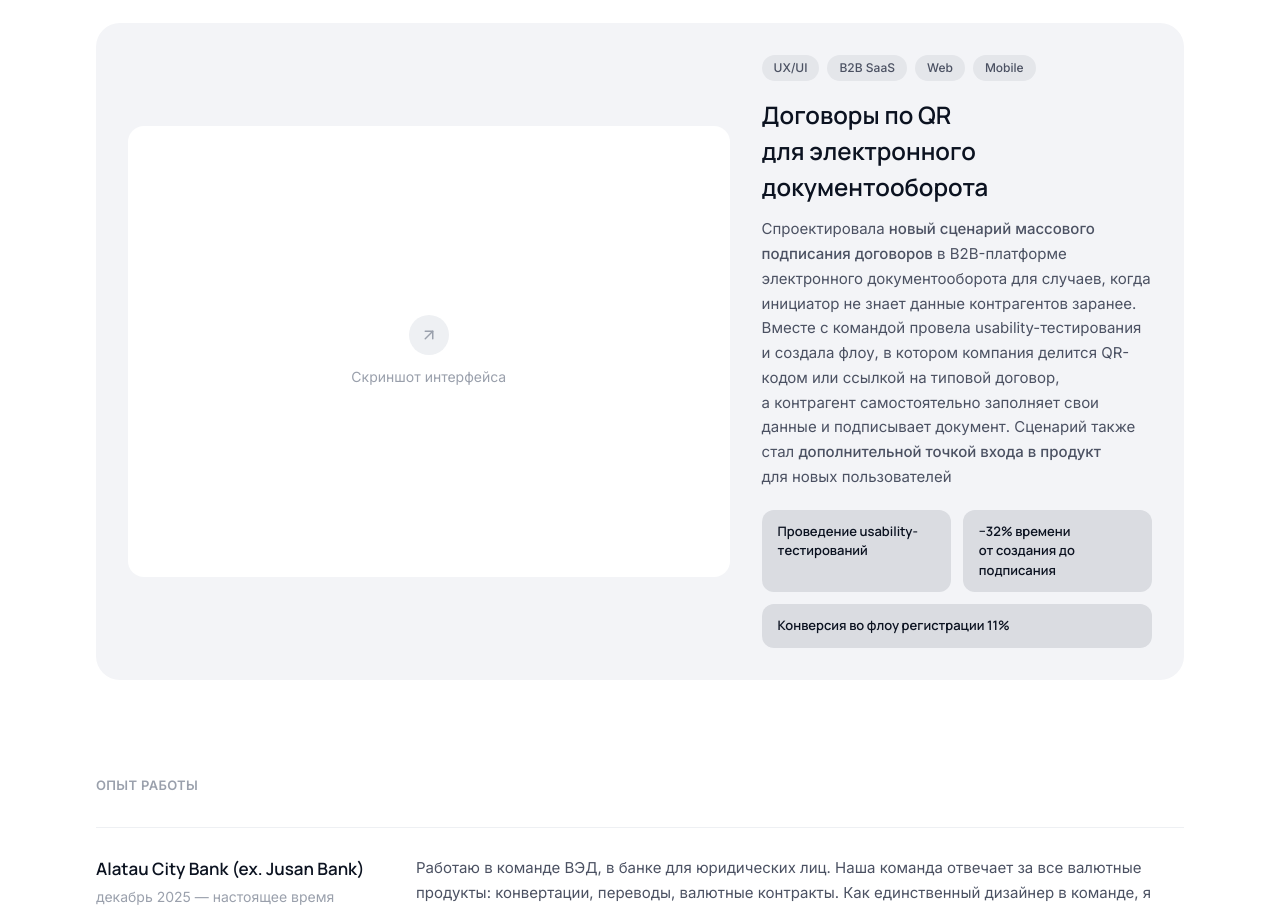
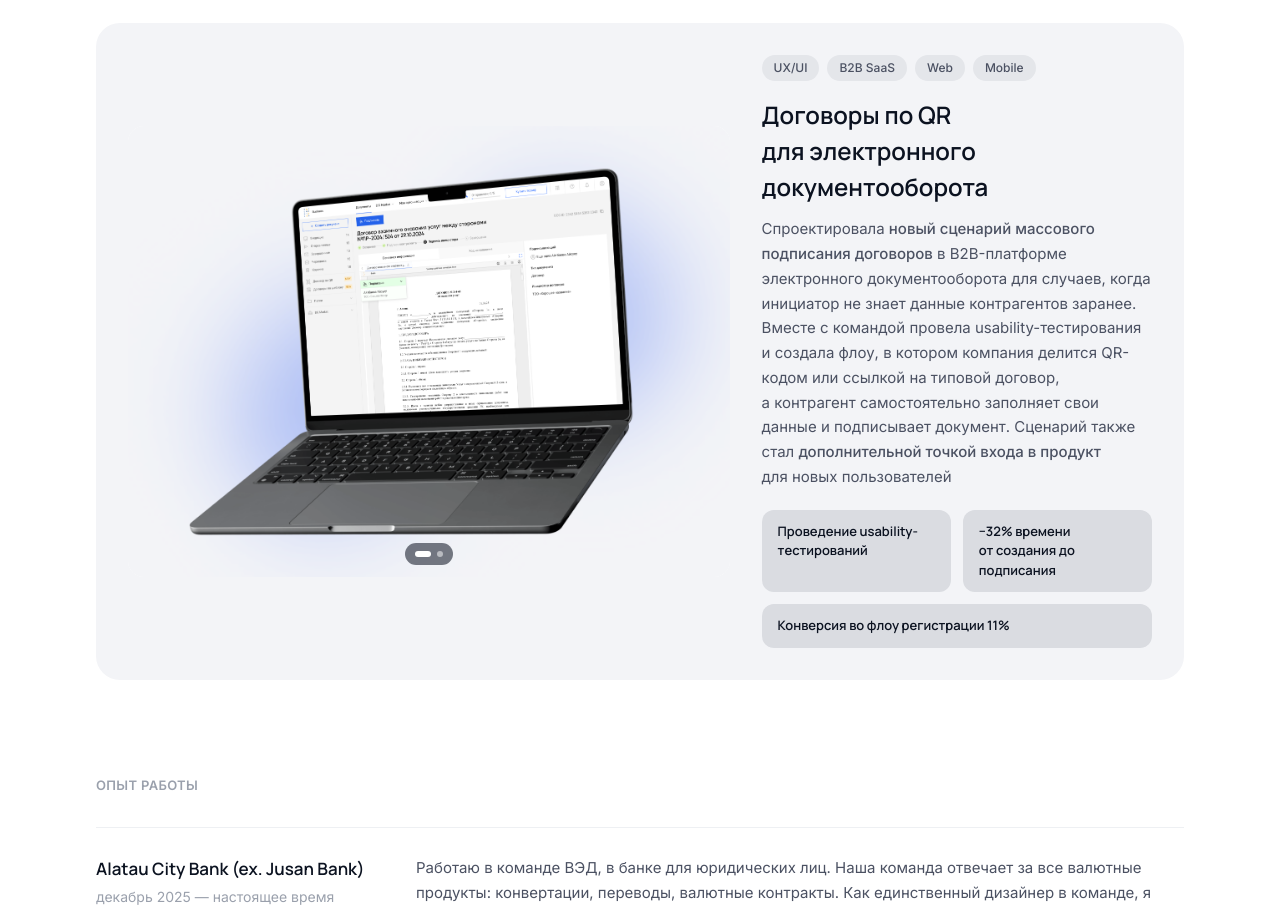
Before and after one commit to aisuluaitbayeva/aisulu-portfolio, a React (Vite) app: page / in a window 1280 px wide. Shown: the part 1640-2549 px from the top of the page. Built offline with nearby package versions, Linux system fonts and the light colour scheme.

Commit message:
Update Projects – добавила скрины к третьему проекту

```diff
--- a/src/App.jsx
+++ b/src/App.jsx
@@ -247,7 +247,10 @@ const projects = [
       "Спроектировала новый сценарий массового подписания договоров в B2B-платформе электронного документооборота для случаев, когда инициатор не знает данные контрагентов заранее. Вместе с командой провела usability-тестирования и создала флоу, в котором компания делится QR-кодом или ссылкой на типовой договор, а контрагент самостоятельно заполняет свои данные и подписывает документ. Сценарий также стал дополнительной точкой входа в продукт для новых пользователей",
     results: ["Проведение usability-тестирований", "−32% времени от создания до подписания", "Конверсия во флоу регистрации 11%"],
     note: null,
-    media: [{ src: null }],
+    media: [
+      { src: "/QR-1.png" },
+      { src: "/QR-2.png" },
+           ],
   },
 ];
 
```
